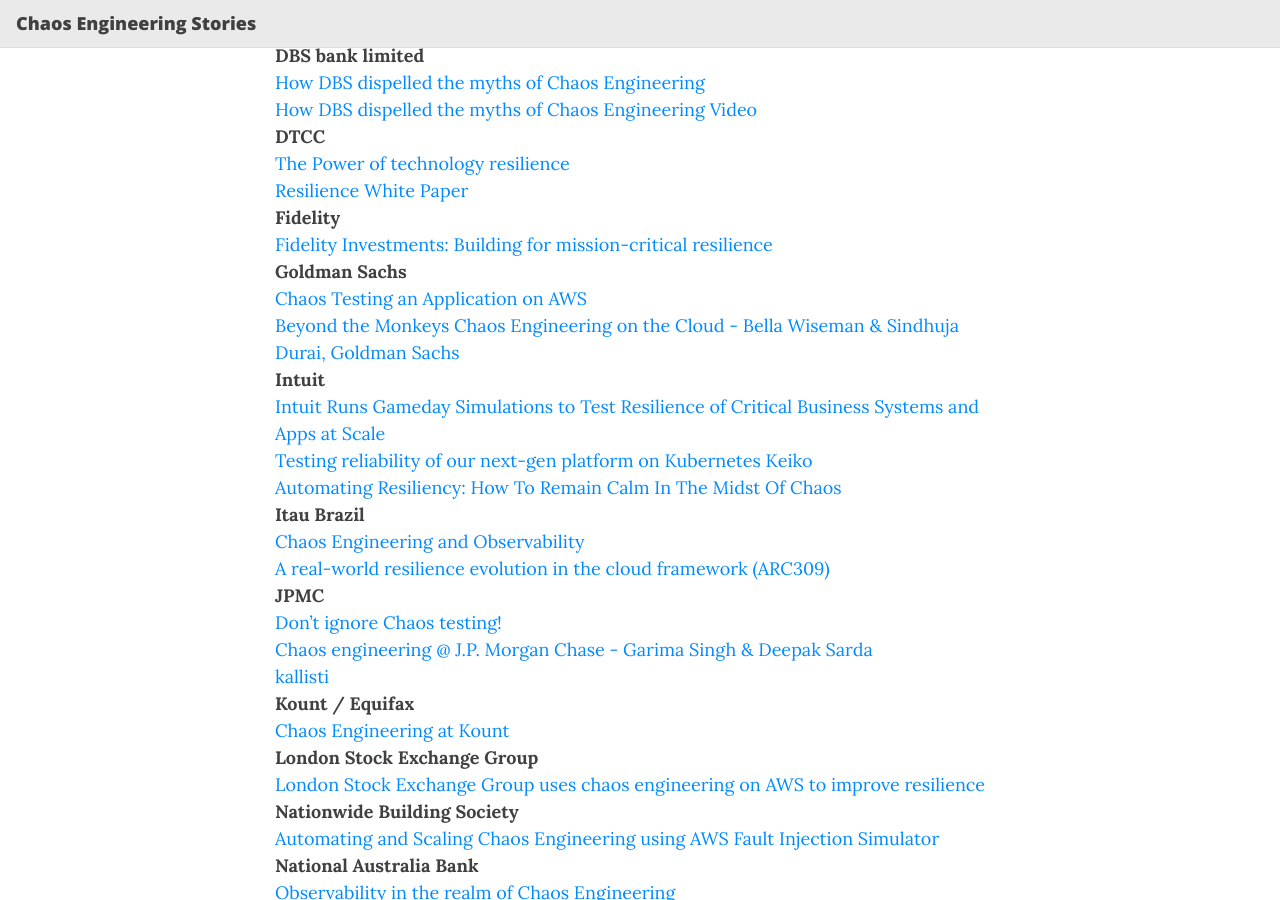
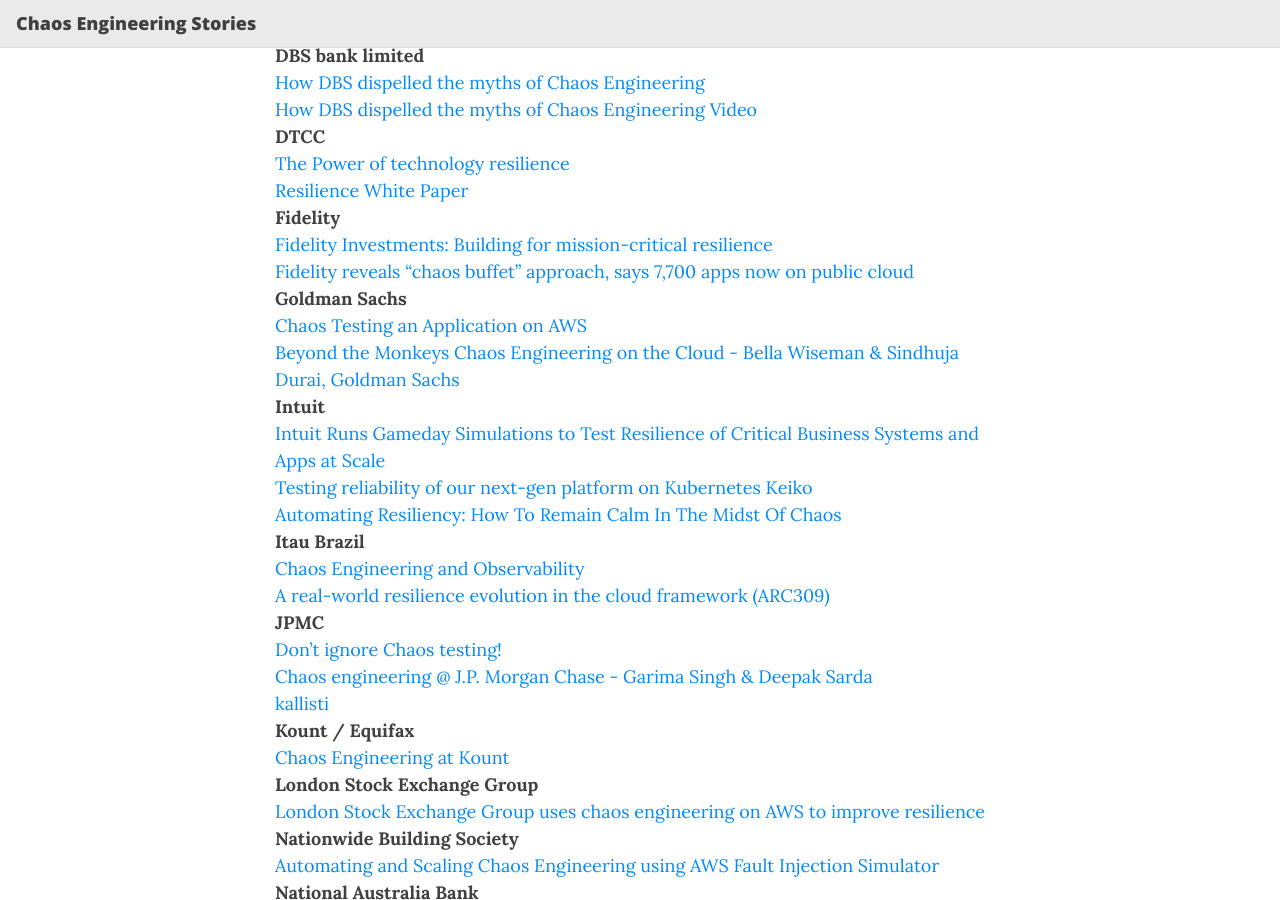
Before and after one commit to ldomb/ChaosEngineeringPublicStories, a Jekyll site: the page built from index.md, in a window 1280 px wide and 900 px high, scrolled down 819 px. Built offline with Jekyll 4.4.1, drawn with Linux system fonts in a browser that asks for light colours; nearby versions of some CDN libraries.

Commit message:
Fidelity Chaos buffet

```diff
--- a/index.md
+++ b/index.md
@@ -38,6 +38,7 @@ _**Financial Services**_
 [Resilience White Paper](https://www.dtcc.com/~/media/Files/Downloads/WhitePapers/Resilience-White-Paper.pdf)
 **Fidelity**
 [Fidelity Investments: Building for mission-critical resilience](https://youtu.be/mYKNR0UXwMc?t=2013)
+[Fidelity reveals "chaos buffet" approach, says 7,700 apps now on public cloud](https://www.thestack.technology/fidelity-chaos-buffet-aws-lambda-fis/)
 **Goldman Sachs**
 [Chaos Testing an Application on AWS](https://developer.gs.com/blog/posts/chaos-testing-an-application-on-aws)
 [Beyond the Monkeys Chaos Engineering on the Cloud - Bella Wiseman & Sindhuja Durai, Goldman Sachs](https://www.youtube.com/watch?v=HlQlfkgA4W8)
```
